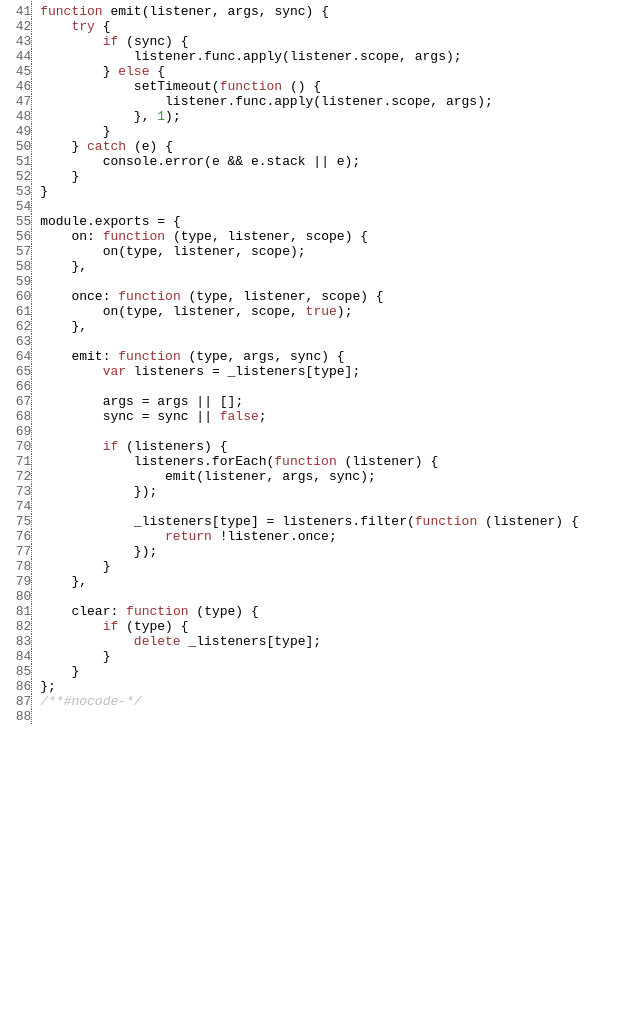
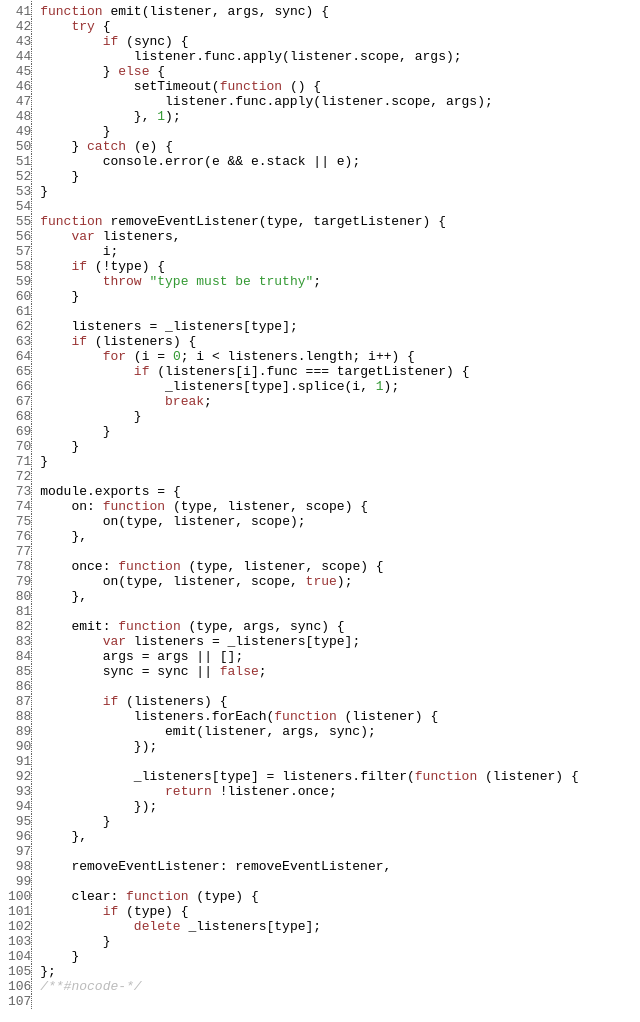
Before and after one commit to blackberry-webworks/webplatform-framework, a plain HTML site: page WebPlatform-Framework-webviewfactory-eventing/symbols/src/_Users_build_.hudson_jobs_WebPlatform-Framework-webviewfactory-eventing_workspace_lib_webkitEvent.js.html in a window 1280 px wide. Shown: the part 604-1626 px from the top of the page, without its empty margins (0-640 px from the left). Before the commit the page ends 1341 px from the top, so only its background shows below. Drawn offline with Linux system fonts and the light colour scheme.

Commit message:
Updated JSDocs to latest build

```diff
--- a/WebPlatform-Framework-webviewfactory-eventing/symbols/src/_Users_build_.hudson_jobs_WebPlatform-Framework-webviewfactory-eventing_workspace_lib_webkitEvent.js.html
+++ b/WebPlatform-Framework-webviewfactory-eventing/symbols/src/_Users_build_.hudson_jobs_WebPlatform-Framework-webviewfactory-eventing_workspace_lib_webkitEvent.js.html
@@ -59,37 +59,56 @@
 <span class='line'> 52</span> </span><span class="WHIT">    </span><span class="PUNC">}</span><span class="WHIT">
 <span class='line'> 53</span> </span><span class="PUNC">}</span><span class="WHIT">
 <span class='line'> 54</span>
-<span class='line'> 55</span> </span><span class="NAME">module.exports</span><span class="WHIT"> </span><span class="PUNC">=</span><span class="WHIT"> </span><span class="PUNC">{</span><span class="WHIT">
-<span class='line'> 56</span> </span><span class="WHIT">    </span><span class="NAME">on</span><span class="PUNC">:</span><span class="WHIT"> </span><span class="KEYW">function</span><span class="WHIT"> </span><span class="PUNC">(</span><span class="NAME">type</span><span class="PUNC">,</span><span class="WHIT"> </span><span class="NAME">listener</span><span class="PUNC">,</span><span class="WHIT"> </span><span class="NAME">scope</span><span class="PUNC">)</span><span class="WHIT"> </span><span class="PUNC">{</span><span class="WHIT">
-<span class='line'> 57</span> </span><span class="WHIT">        </span><span class="NAME">on</span><span class="PUNC">(</span><span class="NAME">type</span><span class="PUNC">,</span><span class="WHIT"> </span><span class="NAME">listener</span><span class="PUNC">,</span><span class="WHIT"> </span><span class="NAME">scope</span><span class="PUNC">)</span><span class="PUNC">;</span><span class="WHIT">
-<span class='line'> 58</span> </span><span class="WHIT">    </span><span class="PUNC">}</span><span class="PUNC">,</span><span class="WHIT">
-<span class='line'> 59</span>
-<span class='line'> 60</span> </span><span class="WHIT">    </span><span class="NAME">once</span><span class="PUNC">:</span><span class="WHIT"> </span><span class="KEYW">function</span><span class="WHIT"> </span><span class="PUNC">(</span><span class="NAME">type</span><span class="PUNC">,</span><span class="WHIT"> </span><span class="NAME">listener</span><span class="PUNC">,</span><span class="WHIT"> </span><span class="NAME">scope</span><span class="PUNC">)</span><span class="WHIT"> </span><span class="PUNC">{</span><span class="WHIT">
-<span class='line'> 61</span> </span><span class="WHIT">        </span><span class="NAME">on</span><span class="PUNC">(</span><span class="NAME">type</span><span class="PUNC">,</span><span class="WHIT"> </span><span class="NAME">listener</span><span class="PUNC">,</span><span class="WHIT"> </span><span class="NAME">scope</span><span class="PUNC">,</span><span class="WHIT"> </span><span class="KEYW">true</span><span class="PUNC">)</span><span class="PUNC">;</span><span class="WHIT">
-<span class='line'> 62</span> </span><span class="WHIT">    </span><span class="PUNC">}</span><span class="PUNC">,</span><span class="WHIT">
-<span class='line'> 63</span>
-<span class='line'> 64</span> </span><span class="WHIT">    </span><span class="NAME">emit</span><span class="PUNC">:</span><span class="WHIT"> </span><span class="KEYW">function</span><span class="WHIT"> </span><span class="PUNC">(</span><span class="NAME">type</span><span class="PUNC">,</span><span class="WHIT"> </span><span class="NAME">args</span><span class="PUNC">,</span><span class="WHIT"> </span><span class="NAME">sync</span><span class="PUNC">)</span><span class="WHIT"> </span><span class="PUNC">{</span><span class="WHIT">
-<span class='line'> 65</span> </span><span class="WHIT">        </span><span class="KEYW">var</span><span class="WHIT"> </span><span class="NAME">listeners</span><span class="WHIT"> </span><span class="PUNC">=</span><span class="WHIT"> </span><span class="NAME">_listeners</span><span class="PUNC">[</span><span class="NAME">type</span><span class="PUNC">]</span><span class="PUNC">;</span><span class="WHIT">
-<span class='line'> 66</span>
-<span class='line'> 67</span> </span><span class="WHIT">        </span><span class="NAME">args</span><span class="WHIT"> </span><span class="PUNC">=</span><span class="WHIT"> </span><span class="NAME">args</span><span class="WHIT"> </span><span class="PUNC">||</span><span class="WHIT"> </span><span class="PUNC">[</span><span class="PUNC">]</span><span class="PUNC">;</span><span class="WHIT">
-<span class='line'> 68</span> </span><span class="WHIT">        </span><span class="NAME">sync</span><span class="WHIT"> </span><span class="PUNC">=</span><span class="WHIT"> </span><span class="NAME">sync</span><span class="WHIT"> </span><span class="PUNC">||</span><span class="WHIT"> </span><span class="KEYW">false</span><span class="PUNC">;</span><span class="WHIT">
-<span class='line'> 69</span>
-<span class='line'> 70</span> </span><span class="WHIT">        </span><span class="KEYW">if</span><span class="WHIT"> </span><span class="PUNC">(</span><span class="NAME">listeners</span><span class="PUNC">)</span><span class="WHIT"> </span><span class="PUNC">{</span><span class="WHIT">
-<span class='line'> 71</span> </span><span class="WHIT">            </span><span class="NAME">listeners.forEach</span><span class="PUNC">(</span><span class="KEYW">function</span><span class="WHIT"> </span><span class="PUNC">(</span><span class="NAME">listener</span><span class="PUNC">)</span><span class="WHIT"> </span><span class="PUNC">{</span><span class="WHIT">
-<span class='line'> 72</span> </span><span class="WHIT">                </span><span class="NAME">emit</span><span class="PUNC">(</span><span class="NAME">listener</span><span class="PUNC">,</span><span class="WHIT"> </span><span class="NAME">args</span><span class="PUNC">,</span><span class="WHIT"> </span><span class="NAME">sync</span><span class="PUNC">)</span><span class="PUNC">;</span><span class="WHIT">
-<span class='line'> 73</span> </span><span class="WHIT">            </span><span class="PUNC">}</span><span class="PUNC">)</span><span class="PUNC">;</span><span class="WHIT">
-<span class='line'> 74</span>
-<span class='line'> 75</span> </span><span class="WHIT">            </span><span class="NAME">_listeners</span><span class="PUNC">[</span><span class="NAME">type</span><span class="PUNC">]</span><span class="WHIT"> </span><span class="PUNC">=</span><span class="WHIT"> </span><span class="NAME">listeners.filter</span><span class="PUNC">(</span><span class="KEYW">function</span><span class="WHIT"> </span><span class="PUNC">(</span><span class="NAME">listener</span><span class="PUNC">)</span><span class="WHIT"> </span><span class="PUNC">{</span><span class="WHIT">
-<span class='line'> 76</span> </span><span class="WHIT">                </span><span class="KEYW">return</span><span class="WHIT"> </span><span class="PUNC">!</span><span class="NAME">listener.once</span><span class="PUNC">;</span><span class="WHIT">
-<span class='line'> 77</span> </span><span class="WHIT">            </span><span class="PUNC">}</span><span class="PUNC">)</span><span class="PUNC">;</span><span class="WHIT">
-<span class='line'> 78</span> </span><span class="WHIT">        </span><span class="PUNC">}</span><span class="WHIT">
-<span class='line'> 79</span> </span><span class="WHIT">    </span><span class="PUNC">}</span><span class="PUNC">,</span><span class="WHIT">
-<span class='line'> 80</span>
-<span class='line'> 81</span> </span><span class="WHIT">    </span><span class="NAME">clear</span><span class="PUNC">:</span><span class="WHIT"> </span><span class="KEYW">function</span><span class="WHIT"> </span><span class="PUNC">(</span><span class="NAME">type</span><span class="PUNC">)</span><span class="WHIT"> </span><span class="PUNC">{</span><span class="WHIT">
-<span class='line'> 82</span> </span><span class="WHIT">        </span><span class="KEYW">if</span><span class="WHIT"> </span><span class="PUNC">(</span><span class="NAME">type</span><span class="PUNC">)</span><span class="WHIT"> </span><span class="PUNC">{</span><span class="WHIT">
-<span class='line'> 83</span> </span><span class="WHIT">            </span><span class="KEYW">delete</span><span class="WHIT"> </span><span class="NAME">_listeners</span><span class="PUNC">[</span><span class="NAME">type</span><span class="PUNC">]</span><span class="PUNC">;</span><span class="WHIT">
-<span class='line'> 84</span> </span><span class="WHIT">        </span><span class="PUNC">}</span><span class="WHIT">
-<span class='line'> 85</span> </span><span class="WHIT">    </span><span class="PUNC">}</span><span class="WHIT">
-<span class='line'> 86</span> </span><span class="PUNC">}</span><span class="PUNC">;</span><span class="WHIT">
-<span class='line'> 87</span> </span><span class="COMM">/**#nocode-*/</span><span class="WHIT">
-<span class='line'> 88</span> </span></pre></body></html>
+<span class='line'> 55</span> </span><span class="KEYW">function</span><span class="WHIT"> </span><span class="NAME">removeEventListener</span><span class="PUNC">(</span><span class="NAME">type</span><span class="PUNC">,</span><span class="WHIT"> </span><span class="NAME">targetListener</span><span class="PUNC">)</span><span class="WHIT"> </span><span class="PUNC">{</span><span class="WHIT">
+<span class='line'> 56</span>     </span><span class="KEYW">var</span><span class="WHIT"> </span><span class="NAME">listeners</span><span class="PUNC">,</span><span class="WHIT">
+<span class='line'> 57</span> </span><span class="WHIT">        </span><span class="NAME">i</span><span class="PUNC">;</span><span class="WHIT">
+<span class='line'> 58</span> </span><span class="WHIT">    </span><span class="KEYW">if</span><span class="WHIT"> </span><span class="PUNC">(</span><span class="PUNC">!</span><span class="NAME">type</span><span class="PUNC">)</span><span class="WHIT"> </span><span class="PUNC">{</span><span class="WHIT">
+<span class='line'> 59</span> </span><span class="WHIT">        </span><span class="KEYW">throw</span><span class="WHIT"> </span><span class="STRN">"type must be truthy"</span><span class="PUNC">;</span><span class="WHIT">
+<span class='line'> 60</span> </span><span class="WHIT">    </span><span class="PUNC">}</span><span class="WHIT">
+<span class='line'> 61</span> </span><span class="WHIT">
+<span class='line'> 62</span>     </span><span class="NAME">listeners</span><span class="WHIT"> </span><span class="PUNC">=</span><span class="WHIT"> </span><span class="NAME">_listeners</span><span class="PUNC">[</span><span class="NAME">type</span><span class="PUNC">]</span><span class="PUNC">;</span><span class="WHIT">
+<span class='line'> 63</span> </span><span class="WHIT">    </span><span class="KEYW">if</span><span class="WHIT"> </span><span class="PUNC">(</span><span class="NAME">listeners</span><span class="PUNC">)</span><span class="WHIT"> </span><span class="PUNC">{</span><span class="WHIT">
+<span class='line'> 64</span> </span><span class="WHIT">        </span><span class="KEYW">for</span><span class="WHIT"> </span><span class="PUNC">(</span><span class="NAME">i</span><span class="WHIT"> </span><span class="PUNC">=</span><span class="WHIT"> </span><span class="NUMB">0</span><span class="PUNC">;</span><span class="WHIT"> </span><span class="NAME">i</span><span class="WHIT"> </span><span class="PUNC">&lt;</span><span class="WHIT"> </span><span class="NAME">listeners.length</span><span class="PUNC">;</span><span class="WHIT"> </span><span class="NAME">i</span><span class="PUNC">++</span><span class="PUNC">)</span><span class="WHIT"> </span><span class="PUNC">{</span><span class="WHIT">
+<span class='line'> 65</span> </span><span class="WHIT">            </span><span class="KEYW">if</span><span class="WHIT"> </span><span class="PUNC">(</span><span class="NAME">listeners</span><span class="PUNC">[</span><span class="NAME">i</span><span class="PUNC">]</span><span class="PUNC">.</span><span class="NAME">func</span><span class="WHIT"> </span><span class="PUNC">===</span><span class="WHIT"> </span><span class="NAME">targetListener</span><span class="PUNC">)</span><span class="WHIT"> </span><span class="PUNC">{</span><span class="WHIT">
+<span class='line'> 66</span> </span><span class="WHIT">                </span><span class="NAME">_listeners</span><span class="PUNC">[</span><span class="NAME">type</span><span class="PUNC">]</span><span class="PUNC">.</span><span class="NAME">splice</span><span class="PUNC">(</span><span class="NAME">i</span><span class="PUNC">,</span><span class="WHIT"> </span><span class="NUMB">1</span><span class="PUNC">)</span><span class="PUNC">;</span><span class="WHIT">
+<span class='line'> 67</span> </span><span class="WHIT">                </span><span class="KEYW">break</span><span class="PUNC">;</span><span class="WHIT">
+<span class='line'> 68</span> </span><span class="WHIT">            </span><span class="PUNC">}</span><span class="WHIT">
+<span class='line'> 69</span> </span><span class="WHIT">        </span><span class="PUNC">}</span><span class="WHIT">
+<span class='line'> 70</span> </span><span class="WHIT">    </span><span class="PUNC">}</span><span class="WHIT">
+<span class='line'> 71</span> </span><span class="PUNC">}</span><span class="WHIT">
+<span class='line'> 72</span>
+<span class='line'> 73</span> </span><span class="NAME">module.exports</span><span class="WHIT"> </span><span class="PUNC">=</span><span class="WHIT"> </span><span class="PUNC">{</span><span class="WHIT">
+<span class='line'> 74</span> </span><span class="WHIT">    </span><span class="NAME">on</span><span class="PUNC">:</span><span class="WHIT"> </span><span class="KEYW">function</span><span class="WHIT"> </span><span class="PUNC">(</span><span class="NAME">type</span><span class="PUNC">,</span><span class="WHIT"> </span><span class="NAME">listener</span><span class="PUNC">,</span><span class="WHIT"> </span><span class="NAME">scope</span><span class="PUNC">)</span><span class="WHIT"> </span><span class="PUNC">{</span><span class="WHIT">
+<span class='line'> 75</span> </span><span class="WHIT">        </span><span class="NAME">on</span><span class="PUNC">(</span><span class="NAME">type</span><span class="PUNC">,</span><span class="WHIT"> </span><span class="NAME">listener</span><span class="PUNC">,</span><span class="WHIT"> </span><span class="NAME">scope</span><span class="PUNC">)</span><span class="PUNC">;</span><span class="WHIT">
+<span class='line'> 76</span> </span><span class="WHIT">    </span><span class="PUNC">}</span><span class="PUNC">,</span><span class="WHIT">
+<span class='line'> 77</span>
+<span class='line'> 78</span> </span><span class="WHIT">    </span><span class="NAME">once</span><span class="PUNC">:</span><span class="WHIT"> </span><span class="KEYW">function</span><span class="WHIT"> </span><span class="PUNC">(</span><span class="NAME">type</span><span class="PUNC">,</span><span class="WHIT"> </span><span class="NAME">listener</span><span class="PUNC">,</span><span class="WHIT"> </span><span class="NAME">scope</span><span class="PUNC">)</span><span class="WHIT"> </span><span class="PUNC">{</span><span class="WHIT">
+<span class='line'> 79</span> </span><span class="WHIT">        </span><span class="NAME">on</span><span class="PUNC">(</span><span class="NAME">type</span><span class="PUNC">,</span><span class="WHIT"> </span><span class="NAME">listener</span><span class="PUNC">,</span><span class="WHIT"> </span><span class="NAME">scope</span><span class="PUNC">,</span><span class="WHIT"> </span><span class="KEYW">true</span><span class="PUNC">)</span><span class="PUNC">;</span><span class="WHIT">
+<span class='line'> 80</span> </span><span class="WHIT">    </span><span class="PUNC">}</span><span class="PUNC">,</span><span class="WHIT">
+<span class='line'> 81</span>
+<span class='line'> 82</span> </span><span class="WHIT">    </span><span class="NAME">emit</span><span class="PUNC">:</span><span class="WHIT"> </span><span class="KEYW">function</span><span class="WHIT"> </span><span class="PUNC">(</span><span class="NAME">type</span><span class="PUNC">,</span><span class="WHIT"> </span><span class="NAME">args</span><span class="PUNC">,</span><span class="WHIT"> </span><span class="NAME">sync</span><span class="PUNC">)</span><span class="WHIT"> </span><span class="PUNC">{</span><span class="WHIT">
+<span class='line'> 83</span> </span><span class="WHIT">        </span><span class="KEYW">var</span><span class="WHIT"> </span><span class="NAME">listeners</span><span class="WHIT"> </span><span class="PUNC">=</span><span class="WHIT"> </span><span class="NAME">_listeners</span><span class="PUNC">[</span><span class="NAME">type</span><span class="PUNC">]</span><span class="PUNC">;</span><span class="WHIT">
+<span class='line'> 84</span> </span><span class="WHIT">        </span><span class="NAME">args</span><span class="WHIT"> </span><span class="PUNC">=</span><span class="WHIT"> </span><span class="NAME">args</span><span class="WHIT"> </span><span class="PUNC">||</span><span class="WHIT"> </span><span class="PUNC">[</span><span class="PUNC">]</span><span class="PUNC">;</span><span class="WHIT">
+<span class='line'> 85</span> </span><span class="WHIT">        </span><span class="NAME">sync</span><span class="WHIT"> </span><span class="PUNC">=</span><span class="WHIT"> </span><span class="NAME">sync</span><span class="WHIT"> </span><span class="PUNC">||</span><span class="WHIT"> </span><span class="KEYW">false</span><span class="PUNC">;</span><span class="WHIT">
+<span class='line'> 86</span>
+<span class='line'> 87</span> </span><span class="WHIT">        </span><span class="KEYW">if</span><span class="WHIT"> </span><span class="PUNC">(</span><span class="NAME">listeners</span><span class="PUNC">)</span><span class="WHIT"> </span><span class="PUNC">{</span><span class="WHIT">
+<span class='line'> 88</span> </span><span class="WHIT">            </span><span class="NAME">listeners.forEach</span><span class="PUNC">(</span><span class="KEYW">function</span><span class="WHIT"> </span><span class="PUNC">(</span><span class="NAME">listener</span><span class="PUNC">)</span><span class="WHIT"> </span><span class="PUNC">{</span><span class="WHIT">
+<span class='line'> 89</span> </span><span class="WHIT">                </span><span class="NAME">emit</span><span class="PUNC">(</span><span class="NAME">listener</span><span class="PUNC">,</span><span class="WHIT"> </span><span class="NAME">args</span><span class="PUNC">,</span><span class="WHIT"> </span><span class="NAME">sync</span><span class="PUNC">)</span><span class="PUNC">;</span><span class="WHIT">
+<span class='line'> 90</span> </span><span class="WHIT">            </span><span class="PUNC">}</span><span class="PUNC">)</span><span class="PUNC">;</span><span class="WHIT">
+<span class='line'> 91</span>
+<span class='line'> 92</span> </span><span class="WHIT">            </span><span class="NAME">_listeners</span><span class="PUNC">[</span><span class="NAME">type</span><span class="PUNC">]</span><span class="WHIT"> </span><span class="PUNC">=</span><span class="WHIT"> </span><span class="NAME">listeners.filter</span><span class="PUNC">(</span><span class="KEYW">function</span><span class="WHIT"> </span><span class="PUNC">(</span><span class="NAME">listener</span><span class="PUNC">)</span><span class="WHIT"> </span><span class="PUNC">{</span><span class="WHIT">
+<span class='line'> 93</span> </span><span class="WHIT">                </span><span class="KEYW">return</span><span class="WHIT"> </span><span class="PUNC">!</span><span class="NAME">listener.once</span><span class="PUNC">;</span><span class="WHIT">
+<span class='line'> 94</span> </span><span class="WHIT">            </span><span class="PUNC">}</span><span class="PUNC">)</span><span class="PUNC">;</span><span class="WHIT">
+<span class='line'> 95</span> </span><span class="WHIT">        </span><span class="PUNC">}</span><span class="WHIT">
+<span class='line'> 96</span> </span><span class="WHIT">    </span><span class="PUNC">}</span><span class="PUNC">,</span><span class="WHIT">
+<span class='line'> 97</span>
+<span class='line'> 98</span> </span><span class="WHIT">    </span><span class="NAME">removeEventListener</span><span class="PUNC">:</span><span class="WHIT"> </span><span class="NAME">removeEventListener</span><span class="PUNC">,</span><span class="WHIT">
+<span class='line'> 99</span>
+<span class='line'>100</span> </span><span class="WHIT">    </span><span class="NAME">clear</span><span class="PUNC">:</span><span class="WHIT"> </span><span class="KEYW">function</span><span class="WHIT"> </span><span class="PUNC">(</span><span class="NAME">type</span><span class="PUNC">)</span><span class="WHIT"> </span><span class="PUNC">{</span><span class="WHIT">
+<span class='line'>101</span> </span><span class="WHIT">        </span><span class="KEYW">if</span><span class="WHIT"> </span><span class="PUNC">(</span><span class="NAME">type</span><span class="PUNC">)</span><span class="WHIT"> </span><span class="PUNC">{</span><span class="WHIT">
+<span class='line'>102</span> </span><span class="WHIT">            </span><span class="KEYW">delete</span><span class="WHIT"> </span><span class="NAME">_listeners</span><span class="PUNC">[</span><span class="NAME">type</span><span class="PUNC">]</span><span class="PUNC">;</span><span class="WHIT">
+<span class='line'>103</span> </span><span class="WHIT">        </span><span class="PUNC">}</span><span class="WHIT">
+<span class='line'>104</span> </span><span class="WHIT">    </span><span class="PUNC">}</span><span class="WHIT">
+<span class='line'>105</span> </span><span class="PUNC">}</span><span class="PUNC">;</span><span class="WHIT">
+<span class='line'>106</span> </span><span class="COMM">/**#nocode-*/</span><span class="WHIT">
+<span class='line'>107</span> </span></pre></body></html>
```
Also changed, not shown: WebPlatform-Framework-webviewfactory-eventing/files.html (+1 -1 lines), WebPlatform-Framework-webviewfactory-eventing/index.html (+1 -1 lines), WebPlatform-Framework-webviewfactory-eventing/symbols/Webview.html (+1 -1 lines), WebPlatform-Framework-webviewfactory-eventing/symbols/_global_.html (+1 -1 lines), WebPlatform-Framework-webviewfactory-eventing/symbols/blackberry.html (+1 -1 lines).
